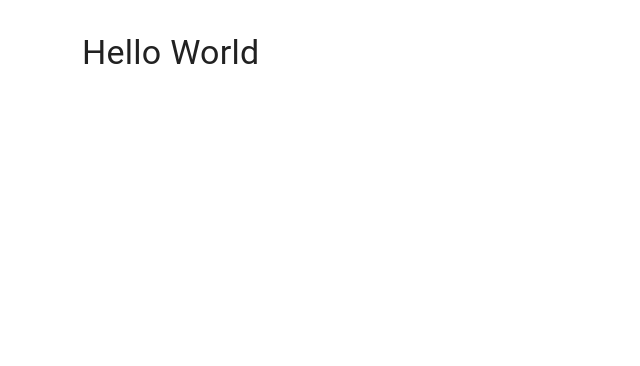
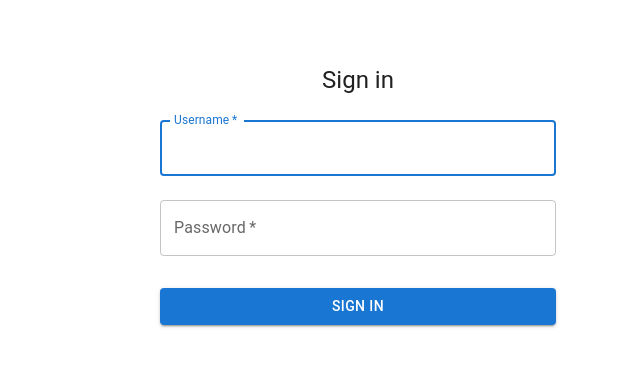
Before and after one commit to SAIEE12/Requirement_Manager, a React (Create React App) app in the folder frontend/: page /login in a window 1280 px wide. Shown: the top 366 px of the page, without its empty margins (282-922 px from the left). Built offline with nearby package versions, Linux system fonts and the light colour scheme.

Commit message:
Added support for the login page

```diff
--- a/frontend/src/App.tsx
+++ b/frontend/src/App.tsx
@@ -1,15 +1,32 @@
-import React from 'react';
-import { Typography, Container, Box } from '@mui/material';
+import React, { useEffect } from 'react';
+import { BrowserRouter as Router, Route, Routes, Navigate } from 'react-router-dom';
+import { useSelector, useDispatch } from 'react-redux';
+import { RootState, AppDispatch } from './store/store';
+import LoginPage from './pages/LoginPage';
+import DashboardPage from './pages/DashboardPage';
+import { checkAuth } from './store/slices/authSlice';
+
+const ProtectedRoute: React.FC<{ element: React.ReactElement }> = ({ element }) => {
+  const isAuthenticated = useSelector((state: RootState) => state.auth.isAuthenticated);
+  return isAuthenticated ? element : <Navigate to="/login" />;
+};
 
 function App() {
+  const dispatch = useDispatch<AppDispatch>();
+  const isAuthenticated = useSelector((state: RootState) => state.auth.isAuthenticated);
+
+  useEffect(() => {
+    dispatch(checkAuth());
+  }, [dispatch]);
+
   return (
-    <Container maxWidth="sm">
-      <Box sx={{ my: 4 }}>
-        <Typography variant="h4" component="h1" gutterBottom>
-          Hello World
-        </Typography>
-      </Box>
-    </Container>
+    <Router>
+      <Routes>
+        <Route path="/login" element={isAuthenticated ? <Navigate to="/dashboard" /> : <LoginPage />} />
+        <Route path="/dashboard" element={<ProtectedRoute element={<DashboardPage />} />} />
+        <Route path="/" element={<Navigate to={isAuthenticated ? "/dashboard" : "/login"} />} />
+      </Routes>
+    </Router>
   );
 }
 
--- a/frontend/src/index.tsx
+++ b/frontend/src/index.tsx
@@ -1,16 +1,23 @@
 import React from 'react';
-import ReactDOM from 'react-dom';
+import { createRoot } from 'react-dom/client';
+import { Provider } from 'react-redux';
+import { store } from './store/store';
 import CssBaseline from '@mui/material/CssBaseline';
 import { ThemeProvider } from '@mui/material/styles';
 import App from './App';
 import theme from './theme';
 
-ReactDOM.render(
+const container = document.getElementById('root');
+if (!container) throw new Error('Failed to find the root element');
+const root = createRoot(container);
+
+root.render(
   <React.StrictMode>
-    <ThemeProvider theme={theme}>
-      <CssBaseline />
-      <App />
-    </ThemeProvider>
-  </React.StrictMode>,
-  document.getElementById('root')
+    <Provider store={store}>
+      <ThemeProvider theme={theme}>
+        <CssBaseline />
+        <App />
+      </ThemeProvider>
+    </Provider>
+  </React.StrictMode>
 );
--- /dev/null
+++ b/frontend/src/pages/DashboardPage.tsx
@@ -0,0 +1,14 @@
+import React from 'react';
+import { Typography, Container } from '@mui/material';
+
+const DashboardPage: React.FC = () => {
+  return (
+    <Container>
+      <Typography variant="h4" component="h1" gutterBottom>
+        Welcome to the Dashboard
+      </Typography>
+    </Container>
+  );
+};
+
+export default DashboardPage;
--- /dev/null
+++ b/frontend/src/pages/LoginPage.tsx
@@ -0,0 +1,81 @@
+import React, { useState, useEffect } from 'react';
+import { useDispatch, useSelector } from 'react-redux';
+import { TextField, Button, Container, Typography, Box } from '@mui/material';
+import { login, clearError } from '../store/slices/authSlice';
+import { RootState, AppDispatch } from '../store/store';
+
+const LoginPage: React.FC = () => {
+  const [username, setUsername] = useState('');
+  const [password, setPassword] = useState('');
+  const dispatch = useDispatch<AppDispatch>();
+  const { loading, error } = useSelector((state: RootState) => state.auth);
+
+  const handleSubmit = (e: React.FormEvent) => {
+    e.preventDefault();
+    dispatch(login({ username, password }));
+  };
+
+  useEffect(() => {
+    // Clear any existing errors when the component mounts
+    dispatch(clearError());
+  }, [dispatch]);
+
+  return (
+    <Container component="main" maxWidth="xs">
+      <Box
+        sx={{
+          marginTop: 8,
+          display: 'flex',
+          flexDirection: 'column',
+          alignItems: 'center',
+        }}
+      >
+        <Typography component="h1" variant="h5">
+          Sign in
+        </Typography>
+        <Box component="form" onSubmit={handleSubmit} sx={{ mt: 1 }}>
+          <TextField
+            margin="normal"
+            required
+            fullWidth
+            id="username"
+            label="Username"
+            name="username"
+            autoComplete="username"
+            autoFocus
+            value={username}
+            onChange={(e) => setUsername(e.target.value)}
+          />
+          <TextField
+            margin="normal"
+            required
+            fullWidth
+            name="password"
+            label="Password"
+            type="password"
+            id="password"
+            autoComplete="current-password"
+            value={password}
+            onChange={(e) => setPassword(e.target.value)}
+          />
+          <Button
+            type="submit"
+            fullWidth
+            variant="contained"
+            sx={{ mt: 3, mb: 2 }}
+            disabled={loading}
+          >
+            {loading ? 'Signing in...' : 'Sign In'}
+          </Button>
+          {error && (
+            <Typography color="error" align="center">
+              {typeof error === 'string' ? error : JSON.stringify(error)}
+            </Typography>
+          )}
+        </Box>
+      </Box>
+    </Container>
+  );
+};
+
+export default LoginPage;
--- /dev/null
+++ b/frontend/src/services/auth.ts
@@ -0,0 +1,24 @@
+import axios from 'axios';
+
+const API_URL = 'http://localhost:8000/api';
+
+const axiosInstance = axios.create({
+  baseURL: API_URL,
+  withCredentials: true,
+});
+
+export const login = async (credentials: { username: string; password: string }) => {
+  const response = await axiosInstance.post('/auth/login', new URLSearchParams({
+    username: credentials.username,
+    password: credentials.password
+  }), {
+    headers: {
+      'Content-Type': 'application/x-www-form-urlencoded'
+    }
+  });
+
+  if (response.data.access_token) {
+    localStorage.setItem('token', response.data.access_token);
+  }
+  return response.data;
+};
--- /dev/null
+++ b/frontend/src/store/slices/authSlice.ts
@@ -0,0 +1,85 @@
+import { createSlice, createAsyncThunk } from '@reduxjs/toolkit';
+import { login as loginApi } from '../../services/auth';
+
+interface AuthState {
+  token: string | null;
+  isAuthenticated: boolean;
+  loading: boolean;
+  error: string | null;
+}
+
+const initialState: AuthState = {
+  token: null,
+  isAuthenticated: false,
+  loading: false,
+  error: null,
+};
+
+export const login = createAsyncThunk(
+    'auth/login',
+    async (credentials: { username: string; password: string }, { rejectWithValue }) => {
+      try {
+        const response = await loginApi(credentials);
+        return response;
+      } catch (error: any) {
+        if (error.response) {
+          // The request was made and the server responded with a status code
+          // that falls out of the range of 2xx
+          return rejectWithValue(error.response.data);
+        } else if (error.request) {
+          // The request was made but no response was received
+          return rejectWithValue('No response received from server');
+        } else {
+          // Something happened in setting up the request that triggered an Error
+          return rejectWithValue('Error setting up the request');
+        }
+      }
+    }
+  );
+
+  export const checkAuth = createAsyncThunk(
+    'auth/checkAuth',
+    async (_, { rejectWithValue }) => {
+      const token = localStorage.getItem('token');
+      if (token) {
+        // Here you would typically validate the token with your backend
+        // For now, we'll just assume it's valid if it exists
+        return { token };
+      }
+      return rejectWithValue('No token found');
+    }
+  );
+
+const authSlice = createSlice({
+  name: 'auth',
+  initialState,
+  reducers: {
+    logout: (state) => {
+      state.token = null;
+      state.isAuthenticated = false;
+    },
+    clearError: (state) => {
+      state.error = null;
+    },
+  },
+  extraReducers: (builder) => {
+    builder
+      .addCase(login.pending, (state) => {
+        state.loading = true;
+        state.error = null;
+      })
+      .addCase(login.fulfilled, (state, action) => {
+        state.loading = false;
+        state.isAuthenticated = true;
+        state.token = action.payload.access_token;
+      })
+      .addCase(login.rejected, (state, action) => {
+        state.loading = false;
+        state.error = action.payload as string;
+      });
+  },
+});
+
+export const { logout, clearError } = authSlice.actions;
+
+export default authSlice.reducer;
--- /dev/null
+++ b/frontend/src/store/store.ts
@@ -0,0 +1,11 @@
+import { configureStore } from '@reduxjs/toolkit';
+import authReducer from './slices/authSlice';
+
+export const store = configureStore({
+  reducer: {
+    auth: authReducer,
+  },
+});
+
+export type RootState = ReturnType<typeof store.getState>;
+export type AppDispatch = typeof store.dispatch;
```
